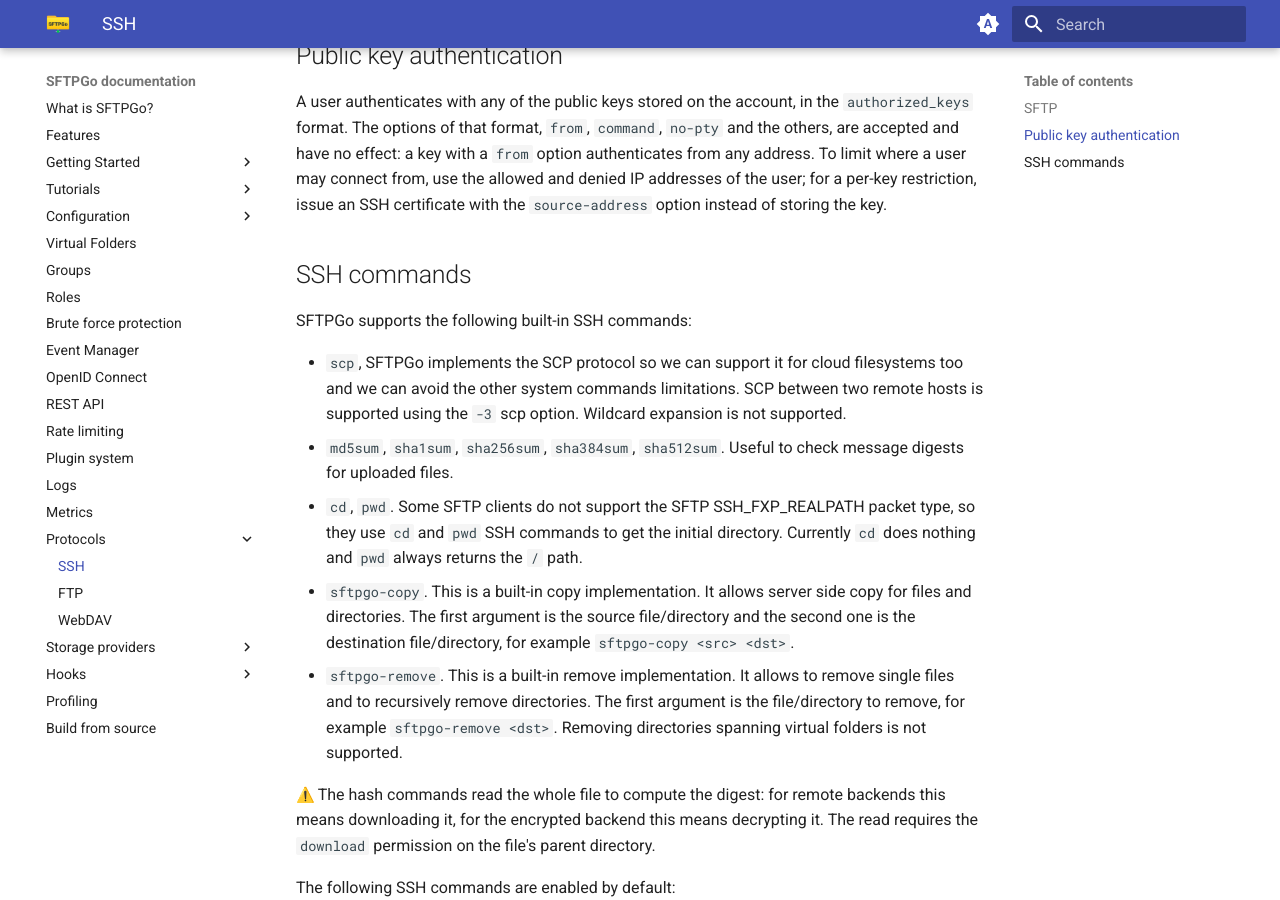
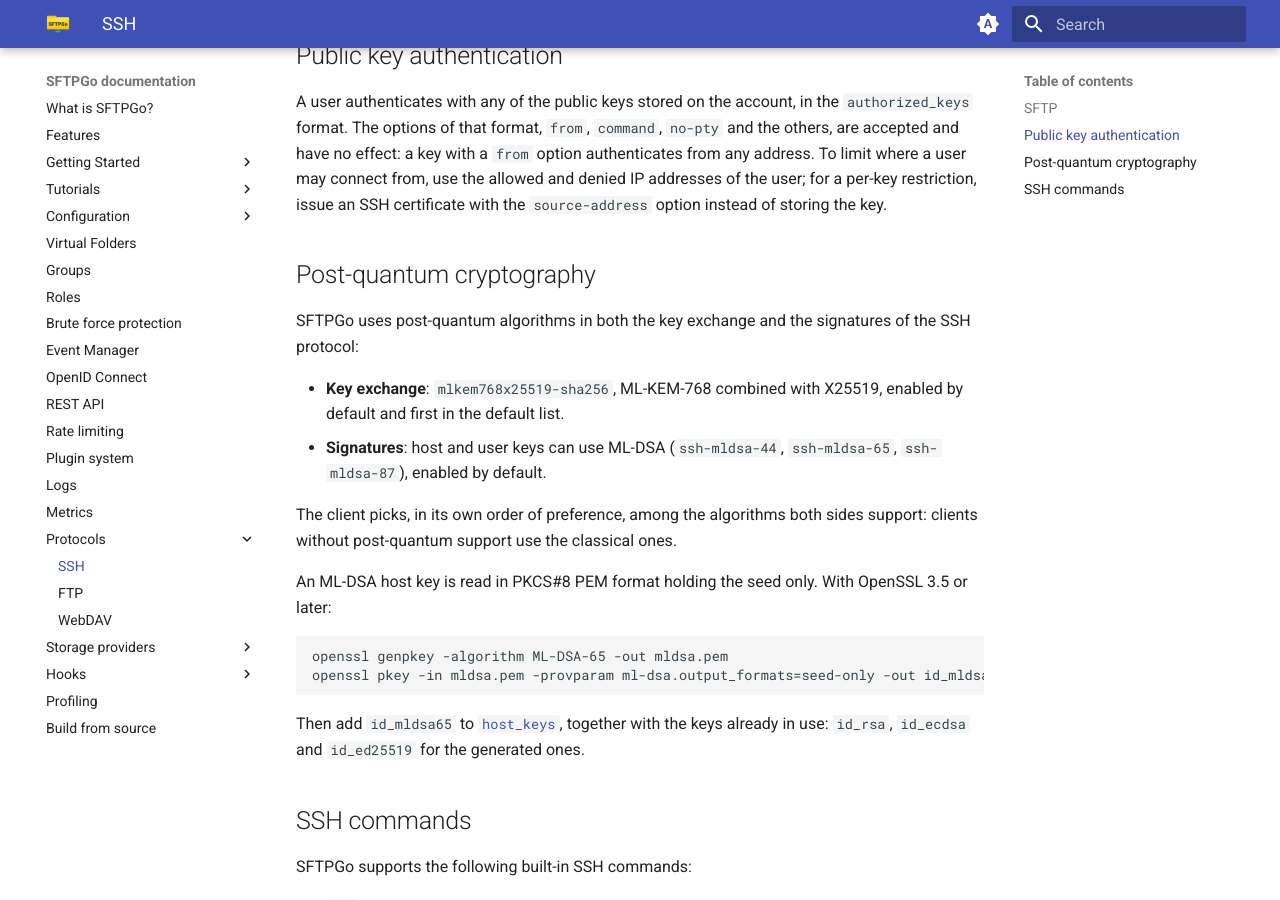
Before and after one commit to sftpgo/docs, an MkDocs documentation site: the page built from docs/ssh.md, in a window 1280 px wide and 900 px high, scrolled down 389 px. Built offline with MkDocs 1.6.1 and Material for MkDocs 9.7.7, drawn with Linux system fonts in a browser that asks for light colours; emoji names are drawn with the system emoji font; the version menu is left out.

Commit message:
ssh: document the post-quantum ML-DSA keys
Signed-off-by: Nicola Murino <nicola.murino@gmail.com>

````diff
--- a/docs/ssh.md
+++ b/docs/ssh.md
@@ -1,5 +1,5 @@
 ---
-description: "Open-source SFTPGo SSH/SFTP server: host keys, ciphers, KEX algorithms, public key authentication, and post-quantum hybrid key exchange (mlkem768x25519)."
+description: "Open-source SFTPGo SFTP server with post-quantum cryptography: ML-KEM hybrid key exchange, ML-DSA host and user keys, SSH commands."
 ---
 
 # SSH
@@ -13,6 +13,24 @@ The SFTP implementation supports the SFTP sever protocol [version 3](https://dat
 ## Public key authentication
 
 A user authenticates with any of the public keys stored on the account, in the `authorized_keys` format. The options of that format, `from`, `command`, `no-pty` and the others, are accepted and have no effect: a key with a `from` option authenticates from any address. To limit where a user may connect from, use the allowed and denied IP addresses of the user; for a per-key restriction, issue an SSH certificate with the `source-address` option instead of storing the key.
+
+## Post-quantum cryptography
+
+SFTPGo uses post-quantum algorithms in both the key exchange and the signatures of the SSH protocol:
+
+- **Key exchange**: `mlkem768x25519-sha256`, ML-KEM-768 combined with X25519, enabled by default and first in the default list.
+- **Signatures**: host and user keys can use ML-DSA (`ssh-mldsa-44`, `ssh-mldsa-65`, `ssh-mldsa-87`), enabled by default.
+
+The client picks, in its own order of preference, among the algorithms both sides support: clients without post-quantum support use the classical ones.
+
+An ML-DSA host key is read in PKCS#8 PEM format holding the seed only. With OpenSSL 3.5 or later:
+
+```shell
+openssl genpkey -algorithm ML-DSA-65 -out mldsa.pem
+openssl pkey -in mldsa.pem -provparam ml-dsa.output_formats=seed-only -out id_mldsa65
+```
+
+Then add `id_mldsa65` to [`host_keys`](config-file.md#sshsftp-server), together with the keys already in use: `id_rsa`, `id_ecdsa` and `id_ed25519` for the generated ones.
 
 ## SSH commands
 
````
Also changed, not shown: docs/config-file.md (+2 -2 lines).
